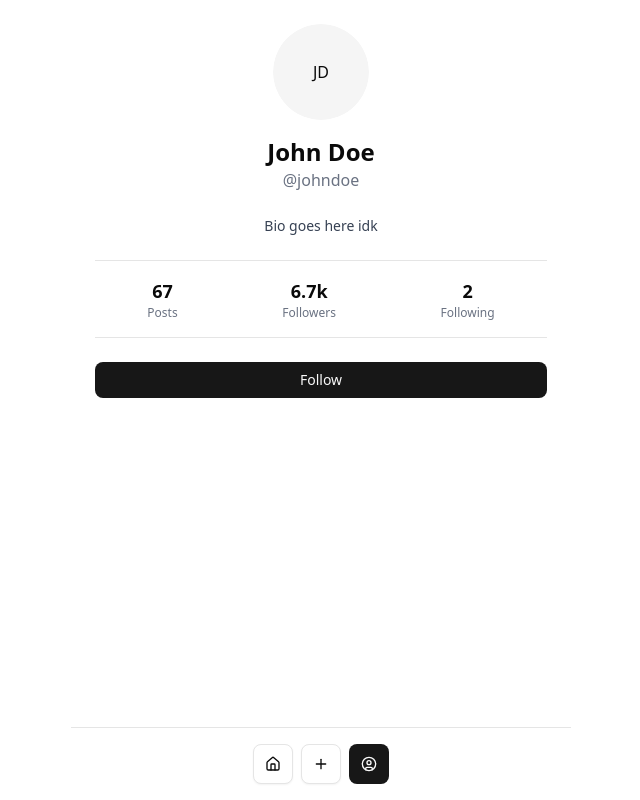
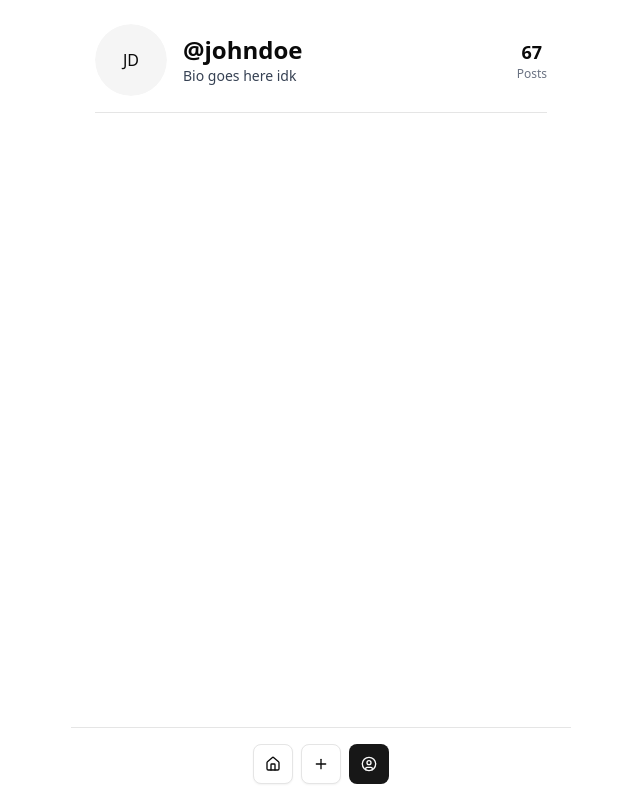
Before and after one commit to nailuj29/goathacks-2026, a Next.js app in the folder apps/web/: page /profile in a window 1280 px wide. Shown: the whole page, without its empty margins (319-959 px from the left). Built offline with nearby package versions, Linux system fonts and the light colour scheme.

Commit message:
Remove follower stuff

```diff
--- a/apps/web/app/(protected)/(with-navbar)/profile/page.tsx
+++ b/apps/web/app/(protected)/(with-navbar)/profile/page.tsx
@@ -1,40 +1,22 @@
 import { Avatar, AvatarImage, AvatarFallback } from '@/components/ui/avatar';
-import { Button } from '@/components/ui/button';
 
 export default function ProfilePage() {
 	return (
 		<div className="w-full p-6 space-y-6">
-			<div className="flex flex-col items-center space-y-4">
-				<Avatar className="w-24 h-24">
+			<div className="flex flex-row gap-4 items-center justify-start border-b pb-4">
+				<Avatar className="w-18 h-18">
 					<AvatarImage src="" />
 					<AvatarFallback>JD</AvatarFallback>
 				</Avatar>
-				<div className="text-center">
-					<h1 className="text-2xl font-semibold">John Doe</h1>
-					<p className="text-gray-500">@johndoe</p>
+				<div className="flex-1">
+					<p className="text-2xl font-semibold">@johndoe</p>
+					<p className="text-sm text-gray-700">Bio goes here idk</p>
 				</div>
-			</div>
-
-			<div className="text-center">
-				<p className="text-sm text-gray-700">Bio goes here idk</p>
-			</div>
-
-			<div className="flex justify-around py-4 border-y">
 				<div className="text-center">
 					<p className="text-lg font-semibold">67</p>
 					<p className="text-xs text-gray-500">Posts</p>
 				</div>
-				<div className="text-center">
-					<p className="text-lg font-semibold">6.7k</p>
-					<p className="text-xs text-gray-500">Followers</p>
-				</div>
-				<div className="text-center">
-					<p className="text-lg font-semibold">2</p>
-					<p className="text-xs text-gray-500">Following</p>
-				</div>
 			</div>
-
-			<Button className="w-full">Follow</Button>
 		</div>
 	);
 }
```
